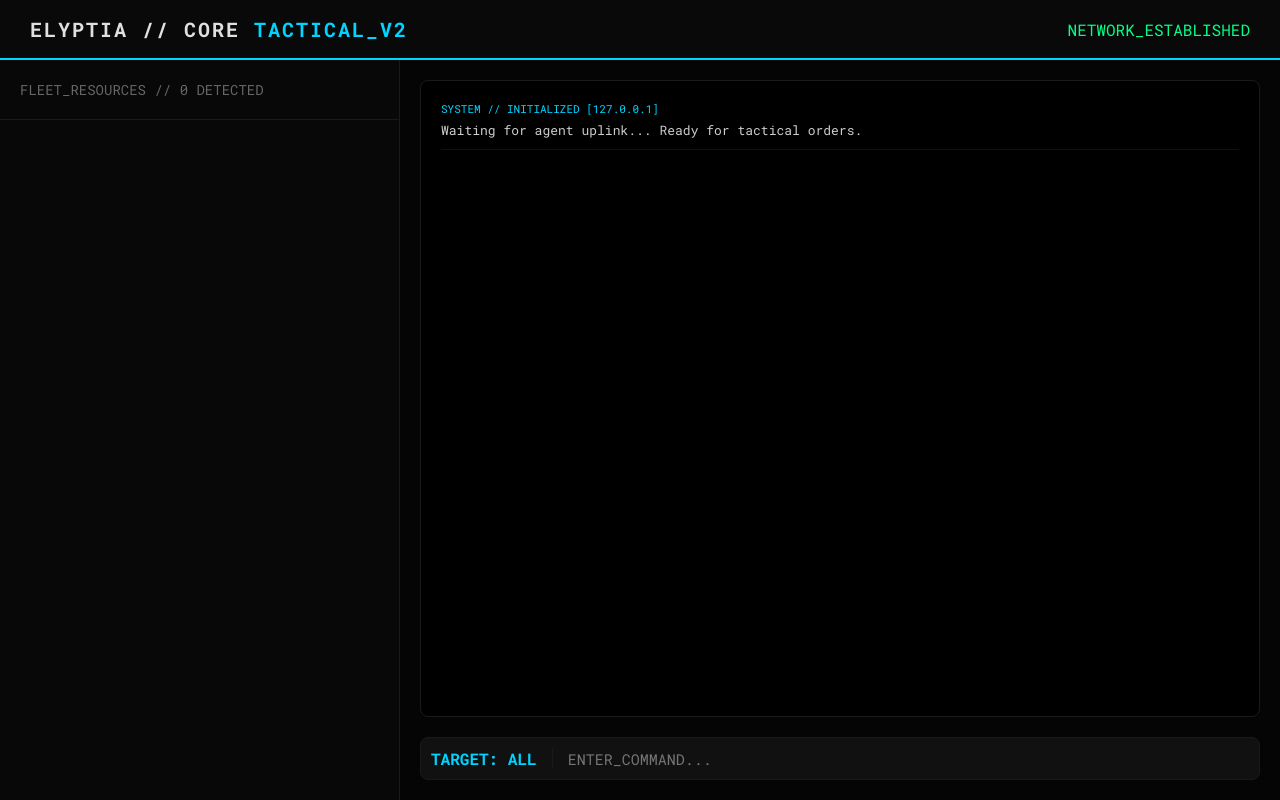
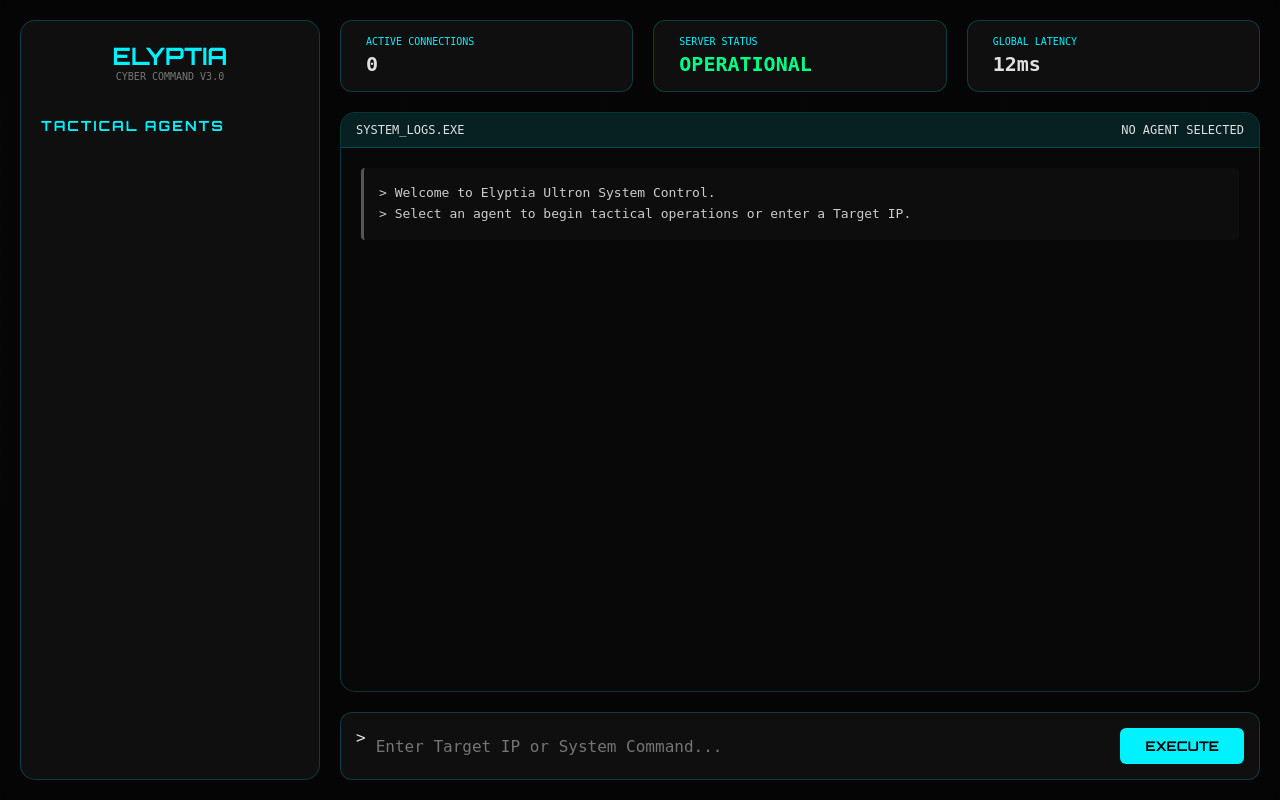
Before and after one commit to Nolex999/Bonenca, a Flask app: page / in a window 1280 px wide. Run offline with Flask 3, Linux system fonts and the light colour scheme; some libraries are stand-ins or nearby versions.

Commit message:
Revamp Ultron Command Center UI and styles
Updated HTML structure and styling for the Ultron Command Center interface, including changes to the title, scripts, and layout. Modified CSS variables and added new elements for improved design and functionality.

```diff
--- a/templates/index.html
+++ b/templates/index.html
@@ -1,129 +1,264 @@
 <!DOCTYPE html>
-<html lang="en">
+<html lang="fr">
 <head>
     <meta charset="UTF-8">
     <meta name="viewport" content="width=device-width, initial-scale=1.0">
-    <title>ELYPTIA | TACTICAL C2 CENTER</title>
-    <script src="https://cdnjs.cloudflare.com/ajax/libs/socket.io/4.0.0/socket.io.js"></script>
-    <link href="https://fonts.googleapis.com/css2?family=Roboto+Mono:wght@300;400;700&display=swap" rel="stylesheet">
+    <title>ELYPTIA | ULTRON COMMAND CENTER</title>
+    <script src="https://cdnjs.cloudflare.com/ajax/libs/socket.io/4.0.1/socket.io.js"></script>
+    <script src="https://cdnjs.cloudflare.com/ajax/libs/gsap/3.9.1/gsap.min.js"></script>
+    <link href="https://fonts.googleapis.com/css2?family=Orbitron:wght@400;700&family=JetBrains+Mono:wght@300;500&display=swap" rel="stylesheet">
     <style>
         :root {
             --bg: #050505;
-            --accent: #00d4ff;
-            --accent-dim: rgba(0, 212, 255, 0.1);
-            --border: #1a1a1a;
+            --accent: #00f2ff;
+            --accent-dark: #006b70;
+            --glass: rgba(20, 20, 20, 0.7);
+            --border: rgba(0, 242, 255, 0.2);
             --text: #e0e0e0;
-            --text-dim: #666;
-            --danger: #ff3e3e;
-            --success: #00ff88;
         }
 
-        * { margin: 0; padding: 0; box-sizing: border-box; font-family: 'Roboto Mono', monospace; }
-        body { background: var(--bg); color: var(--text); overflow: hidden; height: 100vh; display: flex; flex-direction: column; }
-
-        /* HEADER */
-        header {
-            height: 60px;
-            border-bottom: 2px solid var(--accent);
-            display: flex;
-            align-items: center;
-            padding: 0 30px;
-            justify-content: space-between;
-            background: rgba(10, 10, 10, 0.9);
-            z-index: 100;
+        * { margin: 0; padding: 0; box-sizing: border-box; }
+        body {
+            background: var(--bg);
+            color: var(--text);
+            font-family: 'JetBrains+Mono', monospace;
+            overflow: hidden;
+            height: 100vh;
         }
 
-        .title { font-weight: 700; font-size: 20px; letter-spacing: 2px; }
-        .title span { color: var(--accent); }
+        /* Animated Background */
+        .grid {
+            position: fixed;
+            top: 0; left: 0; width: 100%; height: 100%;
+            background-image:
+                linear-gradient(var(--border) 1px, transparent 1px),
+                linear-gradient(90deg, var(--border) 1px, transparent 1px);
+            background-size: 50px 50px;
+            perspective: 1000px;
+            transform: rotateX(60deg) translateY(-200px);
+            opacity: 0.15;
+            z-index: -1;
+        }
 
-        /* MAIN CONTENT */
-        main { display: grid; grid-template-columns: 400px 1fr; flex-grow: 1; overflow: hidden; }
+        /* Layout */
+        .app-container {
+            display: grid;
+            grid-template-columns: 300px 1fr;
+            height: 100vh;
+            padding: 20px;
+            gap: 20px;
+            backdrop-filter: blur(5px);
+        }
 
-        /* SIDEBAR / AGENTS */
+        /* Sidebar - Agents List */
         .sidebar {
-            border-right: 1px solid var(--border);
+            background: var(--glass);
+            border: 1px solid var(--border);
+            border-radius: 15px;
+            padding: 20px;
             display: flex;
             flex-direction: column;
-            background: #080808;
+            gap: 15px;
+            overflow-y: auto;
         }
 
-        .sidebar-header { padding: 20px; border-bottom: 1px solid var(--border); font-size: 14px; color: var(--text-dim); }
+        .sidebar h2 {
+            font-family: 'Orbitron', sans-serif;
+            font-size: 14px;
+            color: var(--accent);
+            letter-spacing: 2px;
+            margin-bottom: 10px;
+            text-transform: uppercase;
+        }
 
-        .agent-list { flex-grow: 1; overflow-y: auto; }
-        .agent-item {
-            padding: 20px;
+        .agent-card {
+            background: rgba(255, 255, 255, 0.03);
+            border: 1px solid transparent;
+            padding: 12px;
+            border-radius: 8px;
+            cursor: pointer;
+            transition: all 0.3s;
+        }
+
+        .agent-card:hover, .agent-card.active {
+            border-color: var(--accent);
+            background: rgba(0, 242, 255, 0.05);
+            box-shadow: 0 0 15px rgba(0, 242, 255, 0.1);
+        }
+
+        .agent-info { font-size: 11px; color: #888; margin-top: 5px; }
+        .status-dot {
+            width: 8px; height: 8px; border-radius: 50%;
+            display: inline-block; margin-right: 5px;
+            background: #555;
+        }
+        .status-dot.online { background: #00ff88; box-shadow: 0 0 8px #00ff88; }
+
+        /* Main Content */
+        .main-content {
+            display: grid;
+            grid-template-rows: auto 1fr auto;
+            gap: 20px;
+        }
+
+        /* Header / Stats */
+        .stats-bar {
+            display: flex;
+            gap: 20px;
+        }
+
+        .stat-box {
+            background: var(--glass);
+            border: 1px solid var(--border);
+            padding: 15px 25px;
+            border-radius: 12px;
+            flex: 1;
+        }
+
+        .stat-label { font-size: 10px; color: var(--accent); text-transform: uppercase; }
+        .stat-value { font-size: 20px; font-weight: bold; margin-top: 5px; }
+
+        /* Terminal Window */
+        .terminal-container {
+            background: rgba(10, 10, 10, 0.85);
+            border: 1px solid var(--border);
+            border-radius: 15px;
+            position: relative;
+            display: flex;
+            flex-direction: column;
+            overflow: hidden;
+        }
+
+        .terminal-header {
+            background: rgba(0, 242, 255, 0.1);
+            padding: 10px 15px;
+            font-size: 12px;
             border-bottom: 1px solid var(--border);
-            cursor: pointer;
-            transition: 0.2s;
+            display: flex;
+            justify-content: space-between;
         }
-        .agent-item:hover { background: var(--accent-dim); }
-        .agent-item.active { border-left: 4px solid var(--accent); background: rgba(0, 212, 255, 0.05); }
 
-        .agent-name { font-weight: 700; margin-bottom: 5px; font-size: 14px; }
-        .agent-meta { font-size: 11px; color: var(--text-dim); display: flex; flex-direction: column; gap: 3px; }
-        .agent-status { font-size: 10px; padding: 2px 6px; border-radius: 3px; background: var(--success); color: black; display: inline-block; width: fit-content; margin-top: 5px; }
-
-        /* INTERACTION CENTER */
-        .console-container { display: flex; flex-direction: column; padding: 20px; gap: 20px; height: 100%; }
-
-        .output-panel {
-            flex-grow: 1;
-            background: #000;
-            border: 1px solid var(--border);
-            border-radius: 8px;
+        #terminal-output {
+            flex: 1;
             padding: 20px;
             overflow-y: auto;
             font-size: 13px;
+            line-height: 1.6;
+            color: #ccc;
         }
 
-        .log-entry { margin-bottom: 15px; border-bottom: 1px solid #111; padding-bottom: 10px; }
-        .log-header { color: var(--accent); font-size: 11px; margin-bottom: 5px; display: flex; justify-content: space-between; }
-        .log-body { color: #ccc; white-space: pre-wrap; }
+        .response-block {
+            margin-bottom: 15px;
+            padding: 15px;
+            background: rgba(255, 255, 255, 0.02);
+            border-left: 3px solid var(--accent);
+            border-radius: 4px;
+            animation: slideIn 0.4s ease-out;
+        }
 
-        /* INPUT */
+        @keyframes slideIn { from { opacity: 0; transform: translateX(-10px); } to { opacity: 1; transform: translateX(0); } }
+
+        /* Input Area */
         .input-bar {
             display: flex;
-            background: #111;
+            gap: 10px;
+            background: var(--glass);
+            padding: 15px;
             border: 1px solid var(--border);
-            border-radius: 8px;
-            padding: 10px;
-            gap: 15px;
+            border-radius: 12px;
         }
-        input { background: none; border: none; font-size: 15px; color: white; width: 100%; outline: none; }
-        .target-label { color: var(--accent); font-weight: 700; white-space: nowrap; border-right: 1px solid var(--border); padding-right: 15px; }
 
-        ::-webkit-scrollbar { width: 5px; }
-        ::-webkit-scrollbar-thumb { background: var(--accent); }
+        input {
+            flex: 1;
+            background: transparent;
+            border: none;
+            color: var(--accent);
+            font-size: 16px;
+            font-family: inherit;
+            outline: none;
+        }
+
+        button {
+            background: var(--accent);
+            color: #000;
+            border: none;
+            padding: 10px 25px;
+            border-radius: 6px;
+            font-weight: bold;
+            cursor: pointer;
+            font-family: 'Orbitron', sans-serif;
+            transition: 0.3s;
+        }
+
+        button:hover {
+            box-shadow: 0 0 20px var(--accent);
+            transform: scale(1.02);
+        }
+
+        /* Player Heads Extraction Styling */
+        .player-head {
+            width: 32px; height: 32px;
+            image-rendering: pixelated;
+            vertical-align: middle;
+            margin-right: 10px;
+            border: 1px solid var(--accent);
+        }
     </style>
 </head>
 <body>
-    <header>
-        <div class="title">ELYPTIA // CORE <span>TACTICAL_V2</span></div>
-        <div id="connection-status" style="color: var(--success)">NETWORK_ESTABLISHED</div>
-    </header>
+    <div class="grid"></div>
 
-    <main>
+    <div class="app-container">
+        <!-- Dashboard Sidebar -->
         <div class="sidebar">
-            <div class="sidebar-header">FLEET_RESOURCES // <span id="agent-count">0</span> DETECTED</div>
-            <div class="agent-list" id="agent-list">
-                <!-- Agents dynamically loaded here -->
+            <div style="text-align: center; margin-bottom: 20px;">
+                <h1 style="font-family: 'Orbitron', sans-serif; font-size: 24px; color: var(--accent);">ELYPTIA</h1>
+                <div style="font-size: 10px; opacity: 0.5;">CYBER COMMAND V3.0</div>
+            </div>
+
+            <h2>Tactical Agents</h2>
+            <div id="agent-list">
+                <!-- Agents will be injected here -->
             </div>
         </div>
 
-        <div class="console-container">
-            <div class="output-panel" id="output">
-                <div class="log-entry">
-                    <div class="log-header">SYSTEM // INITIALIZED [127.0.0.1]</div>
-                    <div class="log-body">Waiting for agent uplink... Ready for tactical orders.</div>
+        <!-- Main Interface -->
+        <div class="main-content">
+            <div class="stats-bar">
+                <div class="stat-box">
+                    <div class="stat-label">Active Connections</div>
+                    <div id="active-count" class="stat-value">0</div>
+                </div>
+                <div class="stat-box">
+                    <div class="stat-label">Server Status</div>
+                    <div class="stat-value" style="color: #00ff88;">OPERATIONAL</div>
+                </div>
+                <div class="stat-box">
+                    <div class="stat-label">Global Latency</div>
+                    <div class="stat-value">12ms</div>
+                </div>
+            </div>
+
+            <div class="terminal-container">
+                <div class="terminal-header">
+                    <span>SYSTEM_LOGS.EXE</span>
+                    <span id="current-agent-status">NO AGENT SELECTED</span>
+                </div>
+                <div id="terminal-output">
+                    <div class="response-block" style="border-left-color: #555;">
+                        > Welcome to Elyptia Ultron System Control.<br>
+                        > Select an agent to begin tactical operations or enter a Target IP.
+                    </div>
                 </div>
             </div>
 
             <div class="input-bar">
-                <div class="target-label" id="current-target">TARGET: ALL</div>
-                <input type="text" id="cmdInput" placeholder="ENTER_COMMAND..." onkeypress="if(event.key === 'Enter') sendCommand()">
+                <span>></span>
+                <input type="text" id="command-input" placeholder="Enter Target IP or System Command..." autocomplete="off">
+                <button onclick="sendCommand()">EXECUTE</button>
             </div>
         </div>
-    </main>
+    </div>
 
     <script>
         const socket = io();
@@ -131,54 +266,76 @@
 
         socket.on('update_dashboard', (agents) => {
             const list = document.getElementById('agent-list');
+            const count = document.getElementById('active-count');
             list.innerHTML = '';
-            let count = 0;
 
-            for(let id in agents) {
+            let i = 0;
+            for (const id in agents) {
+                i++;
                 const agent = agents[id];
-                count++;
-                const item = document.createElement('div');
-                item.className = 'agent-item' + (selectedAgent === id ? ' active' : '');
-                item.onclick = () => selectAgent(id);
-                item.innerHTML = `
-                    <div class="agent-name">${agent.hostname}</div>
-                    <div class="agent-meta">
-                        <span>IP: ${agent.ip}</span>
-                        <span>MAC: ${agent.mac}</span>
-                        <span>OS: ${agent.os}</span>
-                    </div>
-                    <div class="agent-status" style="background: ${agent.status === 'Online' ? '#00ff88' : '#ff3e3e'}">${agent.status}</div>
+                const div = document.createElement('div');
+                div.className = `agent-card ${selectedAgent === id ? 'active' : ''}`;
+                div.onclick = () => {
+                    selectedAgent = id;
+                    document.querySelectorAll('.agent-card').forEach(c => c.classList.remove('active'));
+                    div.classList.add('active');
+                    document.getElementById('current-agent-status').innerText = `TARGETING: ${id}`;
+                };
+
+                div.innerHTML = `
+                    <div><span class="status-dot online"></span> ${id}</div>
+                    <div class="agent-info">${agent.hostname} | ${agent.ip}</div>
                 `;
-                list.appendChild(item);
+                list.appendChild(div);
             }
-            document.getElementById('agent-count').innerText = count;
+            count.innerText = i;
         });
 
-        function selectAgent(id) {
-            selectedAgent = id;
-            document.getElementById('current-target').innerText = `TARGET: ${id.split('_')[0]}`;
-            // Refresh list styles
-            socket.emit('request_update'); // Force update list classes
-        }
+        socket.on('display_response', (data) => {
+            const output = document.getElementById('terminal-output');
+            const block = document.createElement('div');
+            block.className = 'response-block';
+
+            // Formatage intelligent pour les joueurs Minecraft (Minotar)
+            let formattedOutput = data.output.replace(/ID: (.*?) \| UUID: (.*?)\n/g, (match, name, uuid) => {
+                return `<div><img src="https://minotar.net/avatar/${name}/32" class="player-head"> <b>${name}</b> <span style="font-size:10px; opacity:0.5;">(${uuid})</span></div>`;
+            });
+
+            block.innerHTML = `
+                <div style="font-size: 10px; color: var(--accent); margin-bottom: 5px;">[${data.time}] RESPONSE FROM ${data.id}:</div>
+                <div style="white-space: pre-wrap;">${formattedOutput}</div>
+            `;
+            output.appendChild(block);
+            output.scrollTop = output.scrollHeight;
+
+            // Effect sonore ou flash ? (Optionnel)
+            gsap.from(block, { duration: 0.5, x: -20, opacity: 0 });
+        });
 
         function sendCommand() {
-            const input = document.getElementById('cmdInput');
+            const input = document.getElementById('command-input');
             const cmd = input.value;
-            if(!cmd) return;
+            if (!cmd) return;
 
-            socket.emit('dispatch_command', { target: selectedAgent, command: cmd });
+            socket.emit('dispatch_command', {
+                target: selectedAgent,
+                command: cmd
+            });
+
+            // Echo local
+            const output = document.getElementById('terminal-output');
+            const echo = document.createElement('div');
+            echo.style.color = "#555";
+            echo.style.marginBottom = "10px";
+            echo.innerHTML = `> Sent to ${selectedAgent}: ${cmd}`;
+            output.appendChild(echo);
+            output.scrollTop = output.scrollHeight;
+
             input.value = '';
         }
 
-        socket.on('display_response', (data) => {
-            const output = document.getElementById('output');
-            const entry = document.createElement('div');
-            entry.className = 'log-entry';
-            entry.innerHTML = `
-                <div class="log-header">RESPONSE // ${data.id} [${data.time}]</div>
-                <div class="log-body">${data.output}</div>
-            `;
-            output.prepend(entry);
+        document.getElementById('command-input').addEventListener('keypress', (e) => {
+            if (e.key === 'Enter') sendCommand();
         });
     </script>
 </body>
```
